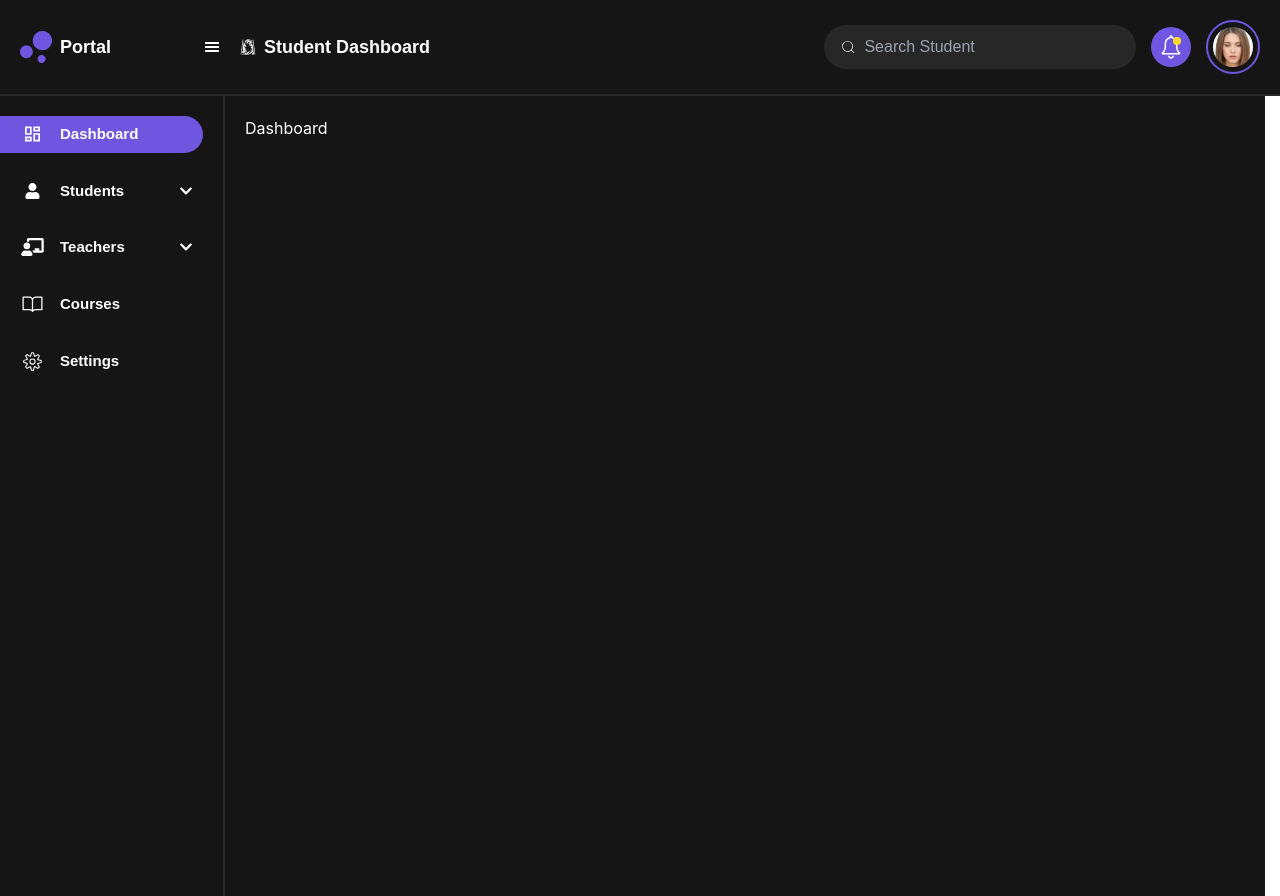
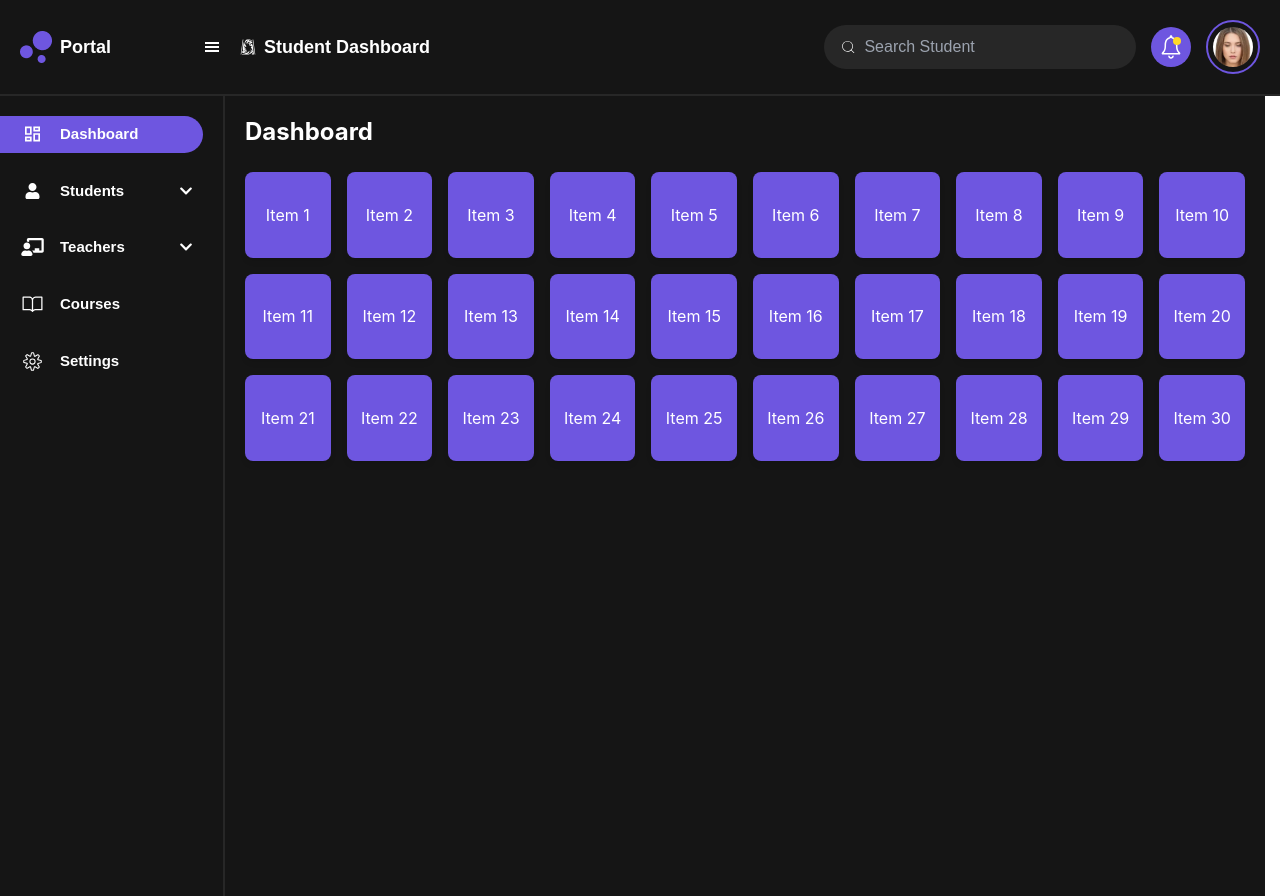
Before and after one commit to faisalhatila/react-assesment, a React (Create React App) app: page / in a window 1280 px wide. Built offline with nearby package versions, Linux system fonts and the light colour scheme.

Commit message:
grid view on dashboard made

```diff
--- a/src/pages/private/Dashboard.jsx
+++ b/src/pages/private/Dashboard.jsx
@@ -3,6 +3,8 @@ import { useOutletContext } from 'react-router-dom';
 
 const Dashboard = () => {
   const { isHamburgerToggled } = useOutletContext();
+  const items = Array.from({ length: 30 }, (_, index) => `Item ${index + 1}`);
+
   return (
     <div
       style={{
@@ -12,9 +14,24 @@ const Dashboard = () => {
       }}
       className={`transition-all duration-300 ease-in-out bg-darkprimary p-5 w-[calc(100vw - 207px)] ${
         isHamburgerToggled ? 'ml-[80px]' : 'ml-[225px]'
-      } h-screen mt-[96px] text-white`}
+      } min-h-screen mt-[96px] text-white`}
     >
-      Dashboard
+      <h1 className="text-2xl font-bold mb-6">Dashboard</h1>
+
+      {/* Responsive grid layout */}
+      <div className="grid grid-cols-2 md:grid-cols-6 lg:grid-cols-10 gap-4">
+        {items.map((item, index) => (
+          <div
+            key={index}
+            className="bg-secondary text-center rounded-lg shadow-md relative w-full"
+            style={{ paddingBottom: '100%' }} // This ensures the 1:1 aspect ratio
+          >
+            <div className="absolute inset-0 flex items-center justify-center">
+              {item}
+            </div>
+          </div>
+        ))}
+      </div>
     </div>
   );
 };
```
